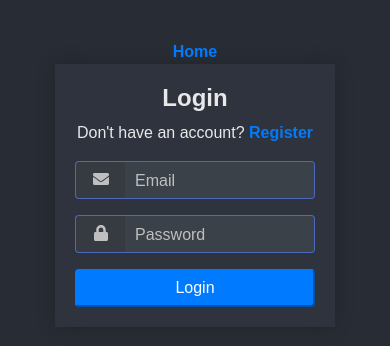
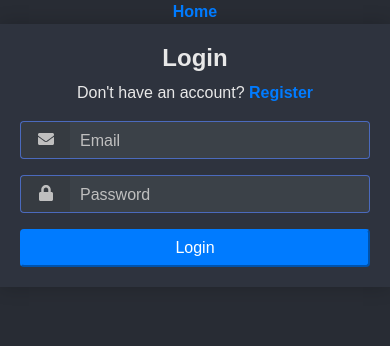
Before and after one commit to astgermain/PortfolioSite, a React (Create React App) app in the folder frontend/: page /login in a window 390 px wide. Shown: the top 346 px of the page. Built offline with nearby package versions, Linux system fonts and the light colour scheme.

Commit message:
Fixed parsing error

```diff
--- a/frontend/src/App.css
+++ b/frontend/src/App.css
@@ -1,7 +1,6 @@
 body {
   background-color: #282c34;
   color: white;
-  padding: 40px;
   font-family: Arial;
   text-align: center;
 }
@@ -163,3 +162,15 @@ body {
     transform: rotate(360deg);
   }
 }
+
+@media only screen and (max-width: 768px) {
+	.container-fluid {
+    margin: 0;
+    padding: 0;
+  }
+  .formView {
+    width: 100%;
+    max-width: none;
+
+  }
+}
--- a/frontend/src/App.js
+++ b/frontend/src/App.js
@@ -8,7 +8,7 @@ import { setCurrentUser, logoutUser } from "./actions/authActions";
 import { Provider } from "react-redux";
 import store from "./store";
 
-//import ContactButtons from './components/ContactButtons'
+import ContactButtons from './components/ContactButtons'
 import LoginModal from './components/LoginModal';
 import RegisterModal from './components/RegisterModal';
 import Home from './components/Home';
@@ -19,7 +19,7 @@ import Dashboard from "./components/Dashboard";
 // Check for token to keep user logged in
 if (localStorage.jwtToken) {
   // Set auth token header auth
-  const token = JSON.parse(localStorage.jwtToken);
+  const token = localStorage.jwtToken;
   setAuthToken(token);
   // Decode token and get user info and exp
   const decoded = jwt_decode(token);
```
